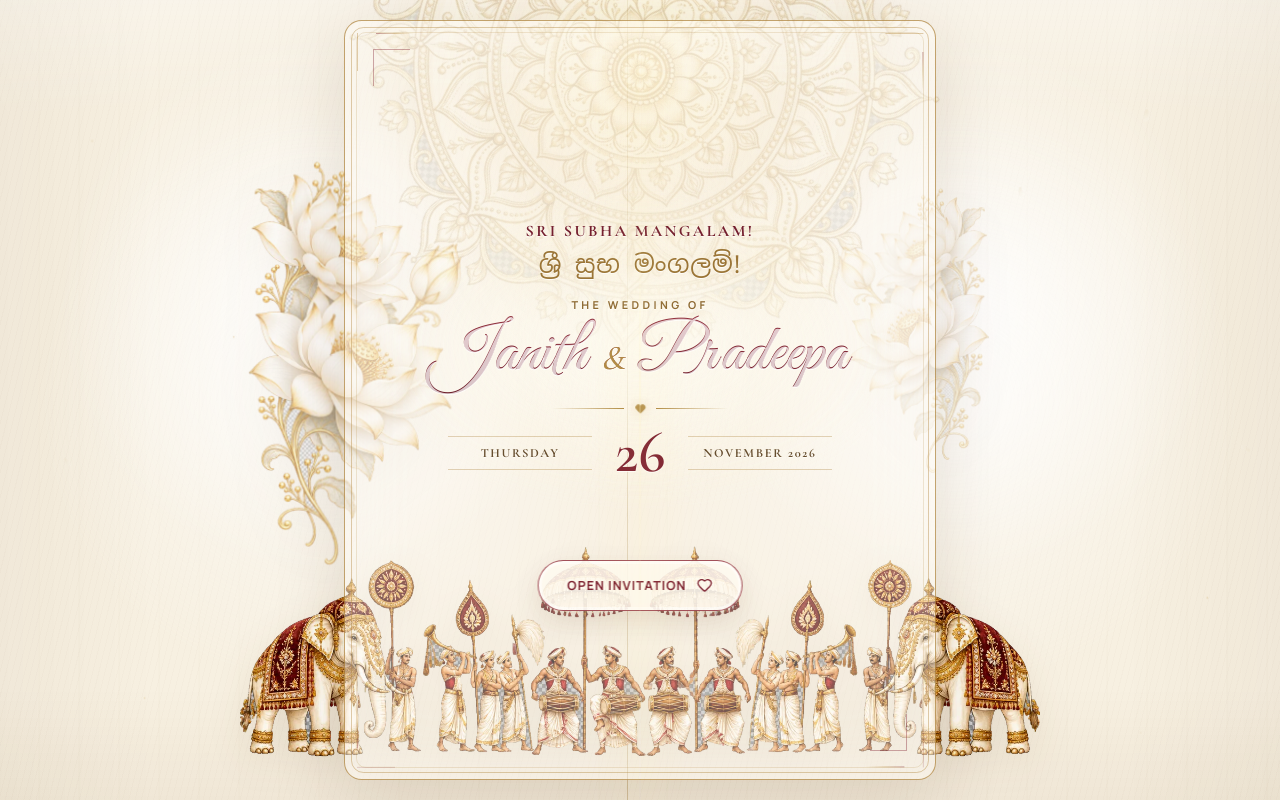
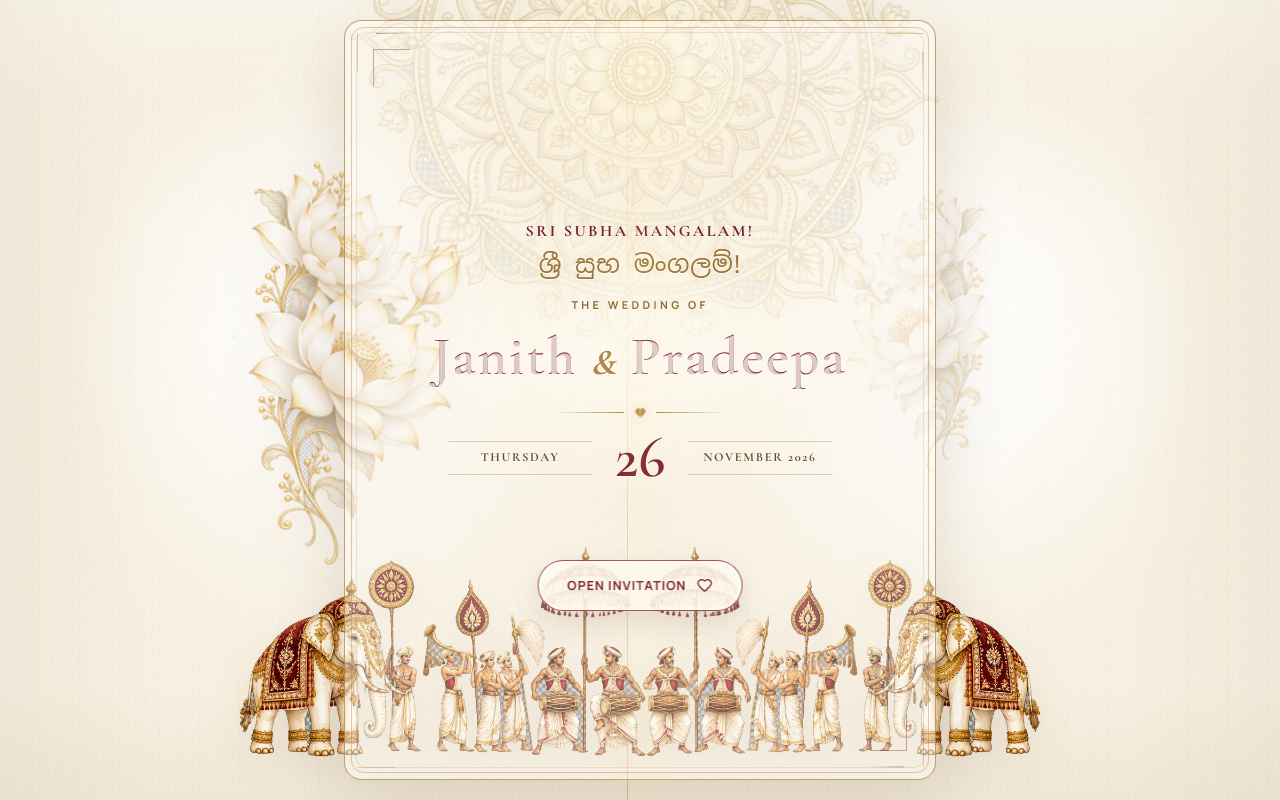
Before and after one commit to xnirupama/janith-pradeepa-wedding, a Next.js app: page /wedding in a window 1280 px wide. Shown: the top 800 px of the page. Built offline with nearby package versions, Linux system fonts and the light colour scheme.

Commit message:
Updated to new  project files

```diff
--- a/src/app/globals.css
+++ b/src/app/globals.css
@@ -75,7 +75,7 @@ img, video { max-width: 100%; }
 }
 .blessing { margin: 0; font-size: .72rem; font-weight: 700; letter-spacing: .22em; }
 .sinhala-blessing { margin: .55rem 0 0; font-family: sans-serif; font-size: .88rem; letter-spacing: .06em; }
-.couple-signature { font-family: var(--font-signature); font-weight: 400; }
+.couple-signature { font-family: var(--font-display), "Cormorant Garamond", Georgia, serif; font-weight: 600; letter-spacing: .05em; }
 .ornament { display: inline-flex; align-items: center; gap: .75rem; color: var(--accent); }
 .ornament i { display: block; width: 2.75rem; height: 1px; background: currentColor; opacity: .55; }
 
@@ -135,7 +135,7 @@ img, video { max-width: 100%; }
 .gate-frame::before { top: 1rem; left: 1rem; border-top: 1px solid; border-left: 1px solid; }
 .gate-frame::after { right: 1rem; bottom: 1rem; border-right: 1px solid; border-bottom: 1px solid; }
 .gate-card .ornament { margin: 1.45rem 0 .7rem; }
-.gate-card h1 { margin: .2rem 0 .65rem; color: var(--accent); font-size: clamp(3.5rem, 16vw, 6.7rem); line-height: .9; }
+.gate-card h1 { margin: .3rem 0 .65rem; color: var(--accent); font-family: var(--font-display), "Cormorant Garamond", Georgia, serif; font-size: clamp(2.3rem, 8vw, 3.8rem); font-weight: 600; letter-spacing: .05em; line-height: 1.1; }
 .gate-title { margin: 1rem 0 .4rem; font-family: var(--font-display); font-size: clamp(1.3rem, 5vw, 1.85rem); font-weight: 600; letter-spacing: .08em; text-transform: uppercase; }
 .gate-date { margin: 0; color: var(--muted); font-size: .76rem; letter-spacing: .11em; text-transform: uppercase; }
 .gate-button { margin-top: 2rem; }
@@ -315,7 +315,7 @@ img, video { max-width: 100%; }
 .hero-sinhala { margin: .65rem 0 0; font-family: sans-serif; font-size: .9rem; letter-spacing: .08em; }
 .fine-rule { display: block; width: 1px; height: 4rem; margin: 1.4rem auto; background: linear-gradient(transparent, currentColor, transparent); opacity: .66; }
 .hero-eyebrow { margin: 0 0 .3rem; font-family: var(--font-display); font-size: clamp(1rem, 3vw, 1.4rem); letter-spacing: .14em; text-transform: uppercase; }
-.hero-content h1 { margin: 0; font-family: var(--font-signature); font-size: clamp(4.2rem, 18vw, 10rem); font-weight: 400; line-height: .9; }
+.hero-content h1 { margin: 0; font-family: var(--font-display), "Cormorant Garamond", Georgia, serif; font-size: clamp(3.2rem, 11vw, 6.4rem); font-weight: 600; letter-spacing: .04em; line-height: 1.02; }
 .hero-date { margin: 1.6rem 0 0; font-size: clamp(.72rem, 2vw, .9rem); font-weight: 600; letter-spacing: .15em; text-transform: uppercase; }
 
 /* Invitation message and photo */
@@ -431,7 +431,7 @@ img, video { max-width: 100%; }
 .closing-content { width: min(760px, calc(100% - 2.5rem)); padding: 6rem 1rem max(6rem, env(safe-area-inset-bottom)); color: #fff8ed; text-align: center; }
 .closing-lead { margin: 0 auto 3.5rem; max-width: 590px; font-family: var(--font-display); font-size: clamp(1.25rem, 4vw, 1.7rem); line-height: 1.5; }
 .closing-heart { margin: 1.4rem 0 .5rem; color: var(--accent-light); }
-.closing-content h2 { margin: .5rem 0 2rem; font-family: var(--font-signature); font-size: clamp(4.2rem, 16vw, 8rem); font-weight: 400; line-height: .9; }
+.closing-content h2 { margin: .5rem 0 1.8rem; font-family: var(--font-display), "Cormorant Garamond", Georgia, serif; font-size: clamp(2.8rem, 9.5vw, 5.2rem); font-weight: 600; letter-spacing: .05em; line-height: 1.08; }
 .closing-copy p { margin: .25rem; line-height: 1.6; }
 .back-to-top { display: inline-flex; align-items: center; gap: .5rem; margin-top: 3.2rem; border: 0; border-bottom: 1px solid rgba(255,255,255,.4); background: transparent; color: inherit; padding: .6rem 0; cursor: pointer; font-size: .68rem; font-weight: 700; letter-spacing: .12em; text-transform: uppercase; }
 
@@ -445,7 +445,7 @@ img, video { max-width: 100%; }
 .root-blessing { margin: 0; color: #9b783f; font-size: .69rem; font-weight: 700; letter-spacing: .25em; }
 .root-sinhala { margin: .65rem 0 0; color: #756248; font-family: sans-serif; font-size: .85rem; }
 .root-heart { margin: 1.4rem 0 .4rem; color: #a37d40; }
-.root-content h1 { margin: 0; color: #8a6233; font-family: var(--font-signature); font-size: clamp(4.3rem, 15vw, 8.5rem); font-weight: 400; line-height: .9; }
+.root-content h1 { margin: 0; color: #8a6233; font-family: var(--font-display), "Cormorant Garamond", Georgia, serif; font-size: clamp(2.8rem, 9.5vw, 5.4rem); font-weight: 600; letter-spacing: .05em; line-height: 1.08; }
 .root-intro { width: min(500px, 100%); margin: 1.5rem auto 3rem; color: #756d63; font-family: var(--font-display); font-size: 1.15rem; line-height: 1.6; }
 .invitation-links { display: grid; grid-template-columns: 1fr 1fr; gap: 1rem; }
 .invitation-link { position: relative; display: grid; min-height: 15rem; grid-template-columns: auto 1fr auto; align-items: end; gap: 1rem; overflow: hidden; border: 1px solid rgba(151,111,50,.24); border-radius: 1.5rem; padding: 1.4rem; color: #4b3c2c; text-align: left; text-decoration: none; transition: transform .35s ease, box-shadow .35s ease; }
@@ -486,9 +486,9 @@ img, video { max-width: 100%; }
 
 @media (max-width: 380px) {
   .gate-card { width: 92vw; padding-inline: 1rem; }
-  .gate-card h1 { font-size: 3.25rem; }
+  .gate-card h1 { font-size: clamp(2rem, 8.5vw, 2.5rem); }
   .gate-title { font-size: 1.15rem; }
-  .hero-content h1 { font-size: 3.8rem; }
+  .hero-content h1 { font-size: clamp(2.3rem, 11vw, 2.85rem); }
   .countdown-card strong { font-size: 1.85rem; }
   .countdown-card span { font-size: .44rem; }
   .rsvp-card { border-radius: 1.4rem; }
@@ -795,8 +795,8 @@ img, video { max-width: 100%; }
 .hero-content .fine-rule { height: 2.7rem; margin: 1rem auto; }
 .hero-eyebrow { font-family: var(--font-body); font-size: .67rem; font-weight: 700; letter-spacing: .26em; }
 .hero-event-label { margin: .55rem 0 1rem; font-family: var(--font-display); font-size: clamp(1.05rem, 4vw, 1.5rem); letter-spacing: .08em; text-transform: uppercase; }
-.hero-content h1 { display: flex; flex-direction: column; align-items: center; font-size: clamp(4.8rem, 18vw, 8.8rem); line-height: .66; }
-.hero-content h1 i { margin: .25em 0 .12em; color: #d7b65f; font-family: var(--font-display); font-size: .32em; font-style: normal; line-height: 1; }
+.hero-content h1 { display: flex; flex-direction: column; align-items: center; font-family: var(--font-display), "Cormorant Garamond", Georgia, serif; font-size: clamp(3.2rem, 12vw, 6.2rem); font-weight: 600; letter-spacing: .04em; line-height: 1.02; }
+.hero-content h1 i { margin: .18em 0 .1em; color: #d7b65f; font-family: var(--font-display), "Cormorant Garamond", Georgia, serif; font-size: .45em; font-style: italic; line-height: 1; }
 .hero-date-medallion {
   position: relative;
   display: grid;
@@ -1309,32 +1309,34 @@ img, video { max-width: 100%; }
   min-width: 0;
   box-sizing: border-box;
   overflow: visible;
-  gap: clamp(.2rem, 1vw, .55rem);
-  margin-block: -.14em -.12em;
-  padding: .14em .18em .12em;
+  gap: clamp(.3rem, 1.2vw, .65rem);
+  margin-block: .2em .1em;
+  padding: .1em .18em;
   color: #7f2230;
   background: linear-gradient(180deg, #932e3c 0%, #671824 100%);
   background-clip: text;
   -webkit-background-clip: text;
   -webkit-text-fill-color: transparent;
-  font-size: clamp(2.35rem, 7.2vw, 4.1rem);
-  font-weight: 400;
-  line-height: 1.05;
+  font-family: var(--font-display), "Cormorant Garamond", Georgia, serif;
+  font-size: clamp(2.2rem, 6.8vw, 3.4rem);
+  font-weight: 600;
+  letter-spacing: .05em;
+  line-height: 1.1;
   white-space: nowrap;
 }
 
 .theme-wedding .wedding-gate-copy .couple-signature span {
   min-width: 0;
-  padding-inline: .08em;
-}
-
-.theme-wedding .wedding-gate-copy .couple-signature span:first-child { padding-left: .16em; }
-.theme-wedding .wedding-gate-copy .couple-signature span:last-child { padding-right: .2em; }
+  padding-inline: .04em;
+}
+
+.theme-wedding .wedding-gate-copy .couple-signature span:first-child { padding-left: 0; }
+.theme-wedding .wedding-gate-copy .couple-signature span:last-child { padding-right: 0; }
 
 .theme-wedding .wedding-gate-copy .couple-signature i {
   color: #b18a43;
-  font-family: var(--font-display);
-  font-size: .52em;
+  font-family: var(--font-display), "Cormorant Garamond", Georgia, serif;
+  font-size: .65em;
   font-style: italic;
   -webkit-text-fill-color: #b18a43;
 }
@@ -1715,20 +1717,28 @@ img, video { max-width: 100%; }
 }
 
 .hero-content h1 {
-  gap: clamp(.08rem, .8vh, .45rem);
-  font-size: clamp(4.4rem, 16vw, 8.8rem);
-  line-height: .9;
+  gap: clamp(.05rem, .5vh, .25rem);
+  font-family: var(--font-display), "Cormorant Garamond", Georgia, serif;
+  font-size: clamp(3.2rem, 12vw, 6.2rem);
+  font-weight: 600;
+  letter-spacing: .04em;
+  line-height: 1.02;
 }
 
 .hero-content h1 span {
   display: block;
-  line-height: .88;
+  line-height: 1;
+  text-shadow: 0 4px 24px rgba(0, 0, 0, .45);
 }
 
 .hero-content h1 i {
-  margin: .06em 0;
-  font-size: .3em;
-  line-height: 1.1;
+  margin: .1em 0;
+  font-family: var(--font-display), "Cormorant Garamond", Georgia, serif;
+  font-size: .42em;
+  font-style: italic;
+  line-height: 1;
+  color: #d7b65f;
+  -webkit-text-fill-color: #d7b65f;
 }
 
 .hero-date-medallion { margin-top: clamp(1.35rem, 3vh, 2rem); }
@@ -2150,9 +2160,9 @@ img, video { max-width: 100%; }
   .hero-blessing { font-size: .68rem; letter-spacing: .22em; }
   .hero-sinhala { margin-top: .45rem; font-size: 1rem; }
   .hero-event-label { margin: .42rem 0 .72rem; }
-  .hero-content h1 { gap: clamp(.12rem, .8vh, .35rem); font-size: clamp(4rem, 17vw, 6.5rem); line-height: .92; }
-  .hero-content h1 span { line-height: .88; }
-  .hero-content h1 i { margin-block: .08em; }
+  .hero-content h1 { gap: clamp(.08rem, .6vh, .25rem); font-family: var(--font-display), "Cormorant Garamond", Georgia, serif; font-size: clamp(2.8rem, 13vw, 4.4rem); font-weight: 600; letter-spacing: .04em; line-height: 1.02; }
+  .hero-content h1 span { line-height: 1; }
+  .hero-content h1 i { margin-block: .06em; font-size: .42em; }
   .hero-date-medallion { width: 7.7rem; height: 7.7rem; }
   .hero-date-medallion strong { font-size: 2.9rem; }
 
@@ -2220,8 +2230,8 @@ img, video { max-width: 100%; }
 
 @media (max-width: 380px) {
   .hero-content { width: calc(100% - 2rem); min-height: calc(100svh - 2rem); }
-  .hero-content h1 { font-size: 3.9rem; }
-  .hero-content h1 i { font-size: .29em; }
+  .hero-content h1 { font-size: clamp(2.3rem, 11vw, 2.85rem); }
+  .hero-content h1 i { font-size: .42em; }
   .hero-date-medallion { width: 7.3rem; height: 7.3rem; }
   .gallery-tile:first-child { grid-column: 1 / -1; grid-row: span 3; }
 }
@@ -3106,13 +3116,13 @@ img, video { max-width: 100%; }
 /* Mid-range phones (414px–719px) */
 @media (min-width: 414px) and (max-width: 719px) {
   .gallery-grid { grid-auto-rows: 9.5rem; }
-  .hero-content h1 { font-size: clamp(4.55rem, 18vw, 7rem); }
+  .hero-content h1 { font-size: clamp(3rem, 12vw, 4.4rem); }
 }
 
 /* Small phones (≤ 360px) */
 @media (max-width: 360px) {
   .hero-content { padding: 3.2rem .85rem 5.5rem; }
-  .hero-content h1 { font-size: clamp(3.7rem, 18vw, 4.9rem); }
+  .hero-content h1 { font-size: clamp(2.2rem, 10.5vw, 2.6rem); }
   .message-heading { padding: 2.4rem 1rem; }
   .rsvp-card { padding: 2.3rem .9rem 1.9rem; }
   .countdown-card strong { font-size: clamp(2.3rem, 14vw, 3.2rem); }
--- a/src/components/HeroSection.jsx
+++ b/src/components/HeroSection.jsx
@@ -22,7 +22,7 @@ export default function HeroSection({ invitation, active }) {
   return (
     <section className="hero-section" id="top" style={{ "--hero-image": `url(${invitation.backgrounds.hero})` }}>
       <motion.div className="hero-background" style={{ y: backgroundY }} />
-      <VideoBackdrop src={invitation.videos.hero} poster={invitation.videoPosters?.hero} fallbackPoster={invitation.backgrounds.hero} active={active} tone={invitation.theme} overlay="none" className="hero-video" />
+      <VideoBackdrop src={invitation.videos.hero} poster={invitation.videoPosters?.hero} fallbackPoster={invitation.backgrounds.hero} active={active} tone={invitation.theme} overlay="none" className="hero-video" playbackRate={invitation.heroPlaybackRate ?? 1} />
       <div className="hero-scrim" />
       <div className="heritage-mandala hero-mandala" aria-hidden="true"><span /><i /></div>
       <span className="hero-ornament hero-ornament-left" aria-hidden="true" />
--- a/src/data/invitations.js
+++ b/src/data/invitations.js
@@ -48,6 +48,7 @@ export const invitations = {
       feature: "/assets/wedding/videos/wedding-floral-loop.mp4",
       closing: "/assets/wedding/videos/wedding-closing-loop.mp4",
     },
+    heroPlaybackRate: 0.5,
     sectionVideos: {
       invitation: "/assets/wedding/videos/wedding-floral-frame-loop.mp4",
       feature: "/assets/wedding/videos/wedding-floral-frame-loop.mp4",
```
Also changed, not shown: src/components/VideoBackdrop.jsx (+15 -1 lines).
